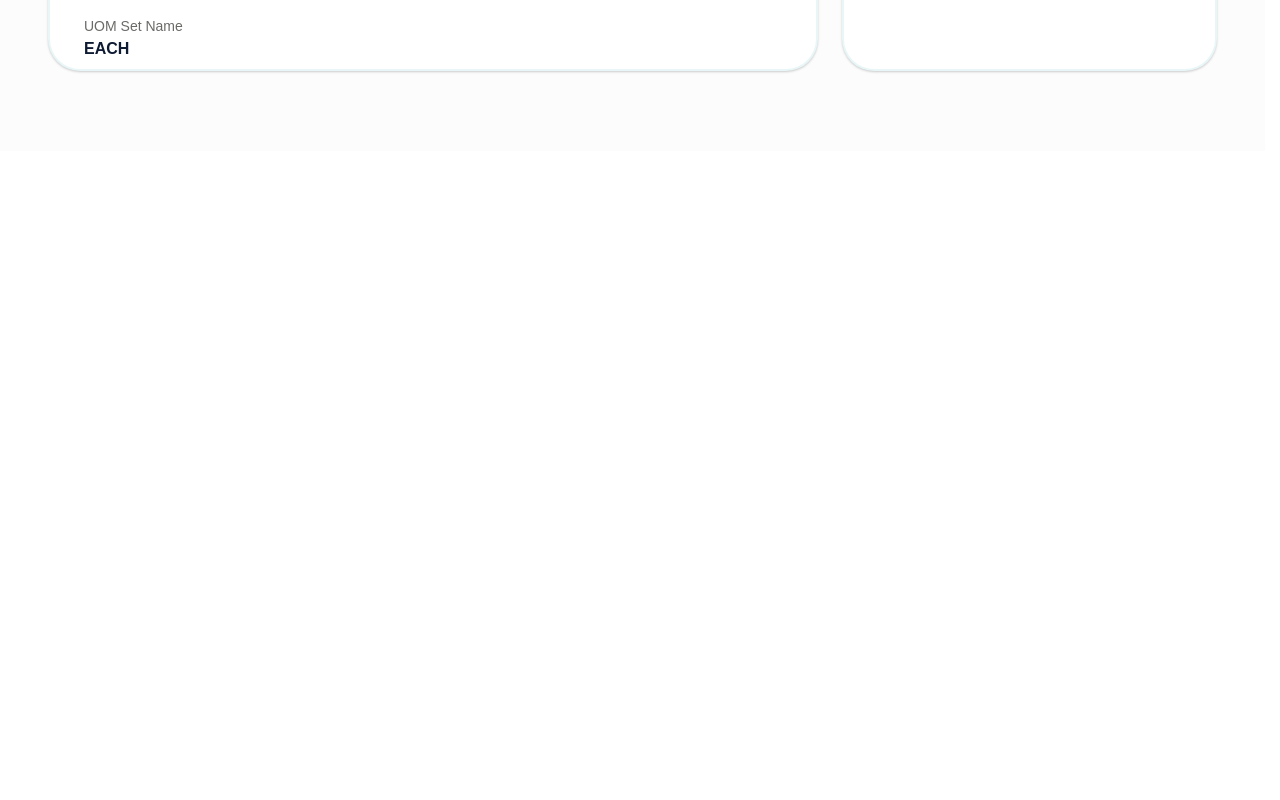
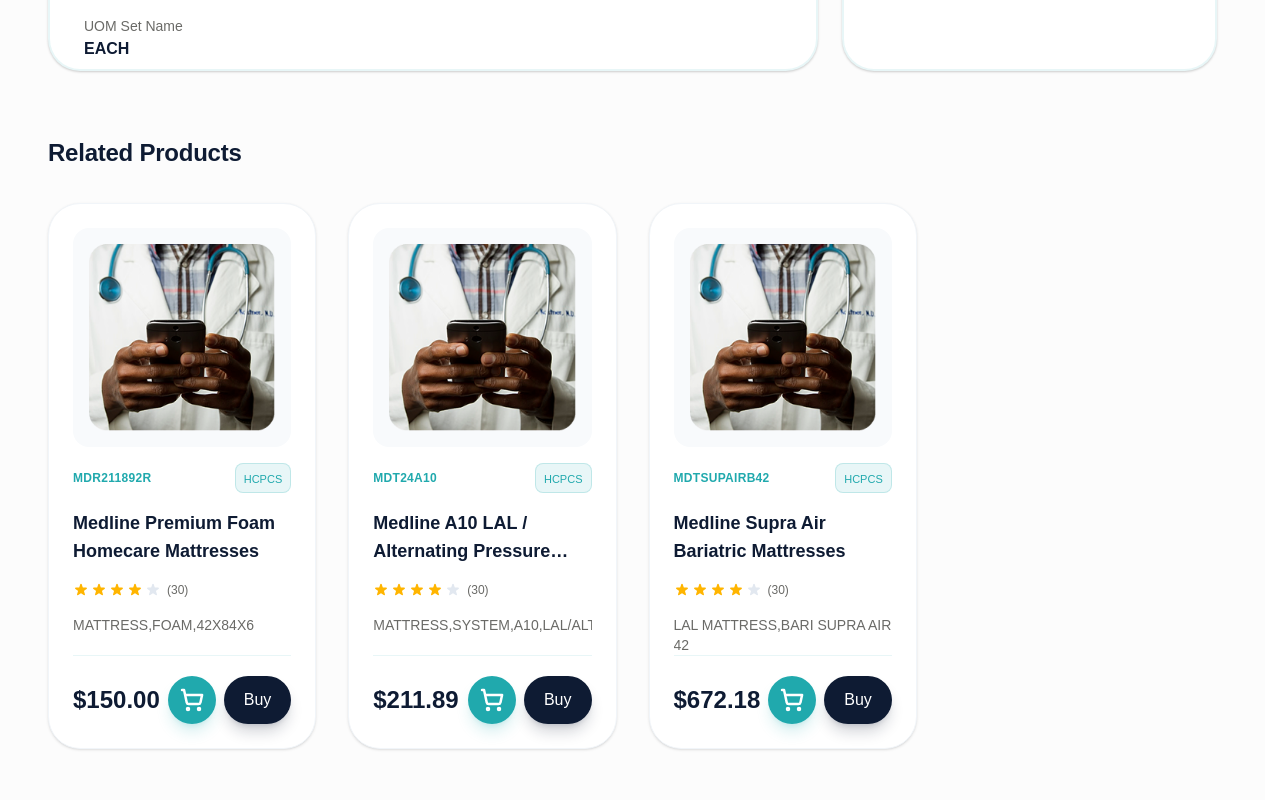
Before and after one commit to Arijentek-Solutions/Castor-Frontend, a Next.js app in the folder apps/ecommerce/: page /products/advantage-therapeutic-homecare-foam-mattresses in a window 1280 px wide. Shown: the part 1100-1900 px from the top of the page. Before the commit the page ends 1251 px from the top, so only its background shows below. Built offline with nearby package versions, Linux system fonts and the light colour scheme; no server answers.

Commit message:
feat: add related products section to detail page and update search to include HCPCS codes

```diff
--- a/apps/ecommerce/app/products/[slug]/page.tsx
+++ b/apps/ecommerce/app/products/[slug]/page.tsx
@@ -7,11 +7,13 @@
 
 import { PRODUCTS } from "@/lib/products/products";
 import { useCart } from "@/context/cart-context";
+import { RelatedCards } from "@/components/products/related-cards";
+import { Footer } from "@castor/ui";
 
 export default function ProductDetailPage({ params }: { params: Promise<{ slug: string }> }) {
   const { slug } = use(params);
   const product = PRODUCTS.find((p) => p.slug === slug);
-   const { addItem } = useCart();
+  const { addItem } = useCart();
 
   if (!product) {
     return (
@@ -324,8 +326,12 @@
               </div>
             </div>
           </div>
+
+          {/* Related Products */}
+          <RelatedCards currentProduct={product} />
         </div>
       </main>
+      <Footer />
     </div>
   );
 }
--- a/apps/ecommerce/components/navbar.tsx
+++ b/apps/ecommerce/components/navbar.tsx
@@ -52,7 +52,7 @@
               <Search size={14} className="text-slate-400" />
               <input
                 type="text"
-                placeholder="Search..."
+                placeholder="Search name or HCPCS..."
                 value={searchQuery}
                 onChange={(e) => onSearchChange(e.target.value)}
                 className="h-full w-full bg-transparent px-2 text-[12px] text-slate-700 outline-none"
@@ -91,7 +91,7 @@
                 </div>
                 <input
                   type="text"
-                  placeholder="Search equipment, supplies..."
+                  placeholder="Search by product name or HCPCS code..."
                   value={searchQuery}
                   onChange={(e) => onSearchChange(e.target.value)}
                   className="h-full flex-1 bg-transparent pr-4 text-[14px] text-slate-700 outline-none placeholder:text-[#717182]"
--- a/apps/ecommerce/components/products/product-listing.tsx
+++ b/apps/ecommerce/components/products/product-listing.tsx
@@ -55,7 +55,8 @@
                 (p) =>
                     p.name.toLowerCase().includes(query) ||
                     p.description.toLowerCase().includes(query) ||
-                    p.sku.toLowerCase().includes(query)
+                    p.sku.toLowerCase().includes(query) ||
+                    (p.hcpcs && p.hcpcs.toLowerCase().includes(query))
             );
         }
 
--- /dev/null
+++ b/apps/ecommerce/components/products/related-cards.tsx
@@ -0,0 +1,38 @@
+"use client";
+
+import { useMemo } from "react";
+import { PRODUCTS } from "@/lib/products/products";
+import { ProductCard } from "./product-card";
+import type { Product } from "@/types/product";
+
+interface RelatedCardsProps {
+    currentProduct: Product;
+    maxItems?: number;
+}
+
+export function RelatedCards({ currentProduct, maxItems = 4 }: RelatedCardsProps) {
+    const relatedProducts = useMemo(() => {
+        return PRODUCTS
+            .filter(
+                (p) =>
+                    p.category === currentProduct.category &&
+                    p.slug !== currentProduct.slug
+            )
+            .slice(0, maxItems);
+    }, [currentProduct.category, currentProduct.slug, maxItems]);
+
+    if (relatedProducts.length === 0) return null;
+
+    return (
+        <section className="mt-16">
+            <h2 className="mb-8 text-[24px] font-black tracking-[-0.24px] text-[#0e1b33]">
+                Related Products
+            </h2>
+            <div className="grid grid-cols-1 gap-4 md:grid-cols-2 md:gap-8 lg:grid-cols-2 xl:grid-cols-4">
+                {relatedProducts.map((product) => (
+                    <ProductCard key={product.id} product={product} />
+                ))}
+            </div>
+        </section>
+    );
+}
```
